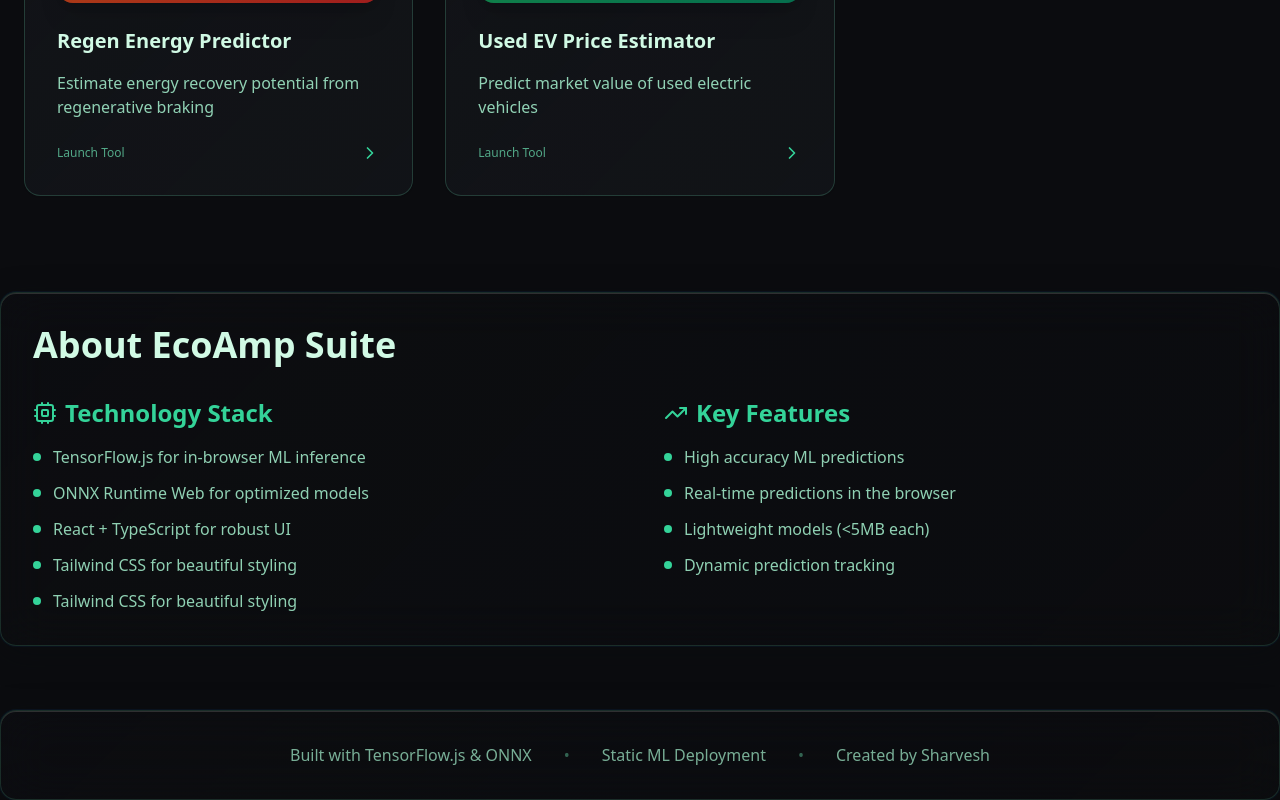
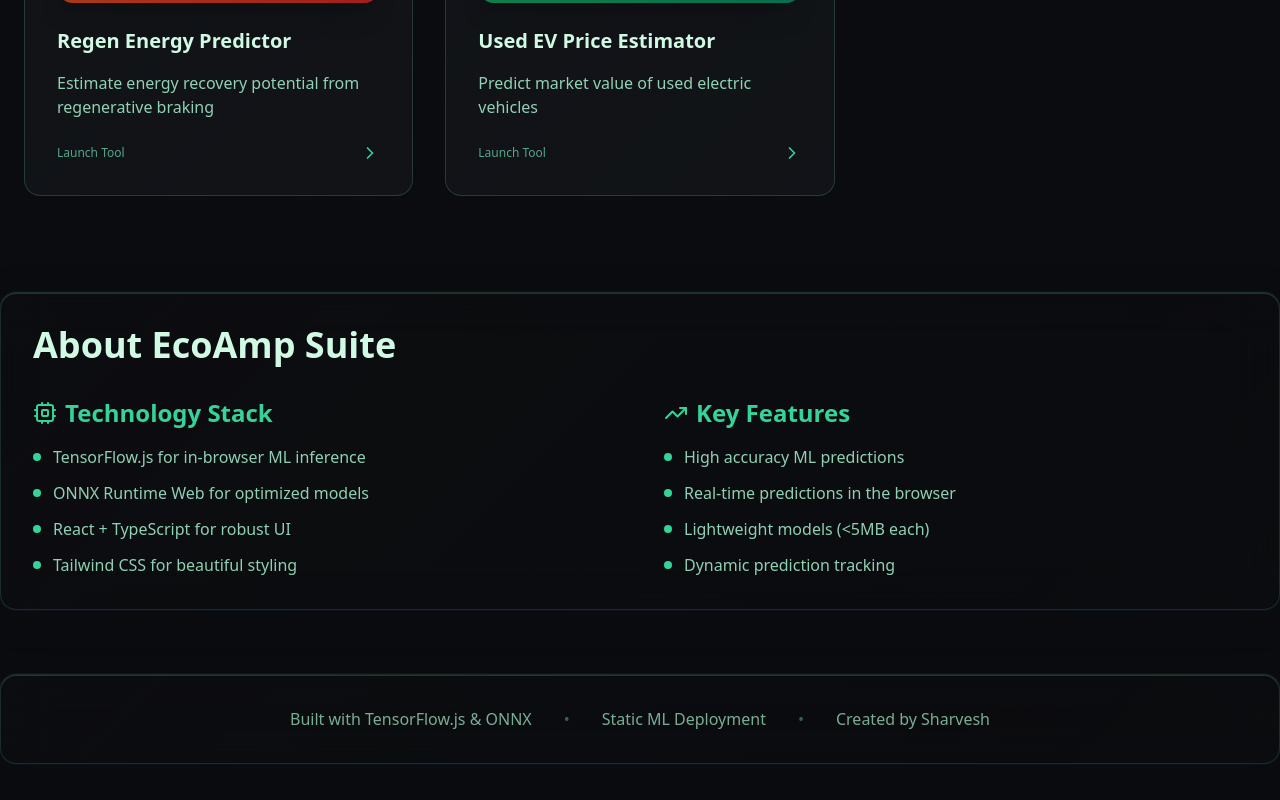
Before and after one commit to sharvesh1401/electro-dash-insight, a React (Vite) app: page / in a window 1280 px wide. Shown: the part 1642-2442 px from the top of the page. After the commit the page ends 2406 px from the top, so only its background shows below. Built offline with nearby package versions, Linux system fonts and the light colour scheme.

Commit message:
Refine Technology Stack Section
Remove duplicate "Tailwind CSS for beautiful styling" text from the Technology Stack section to improve clarity and organization.

```diff
--- a/src/pages/Dashboard.tsx
+++ b/src/pages/Dashboard.tsx
@@ -397,10 +397,6 @@ const Dashboard = () => {
                       <div className="w-2 h-2 rounded-full bg-emerald-400"></div>
                       Tailwind CSS for beautiful styling
                     </li>
-                    <li className="flex items-center gap-3">
-                      <div className="w-2 h-2 rounded-full bg-emerald-400"></div>
-                      Tailwind CSS for beautiful styling
-                    </li>
                   </ul>
                 </motion.div>
                 <motion.div
```
